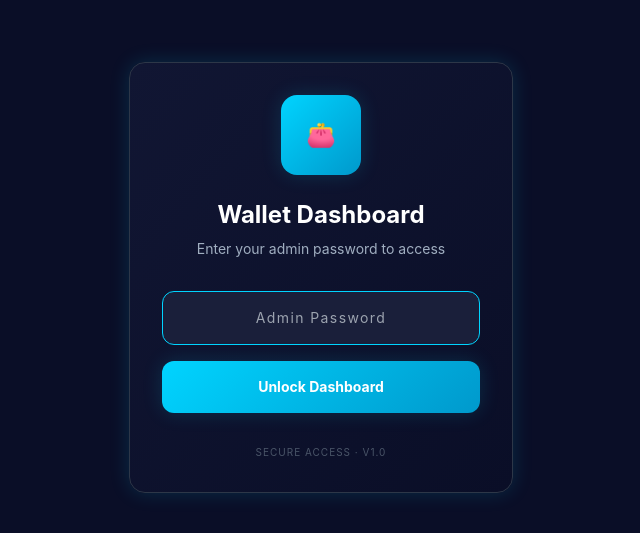
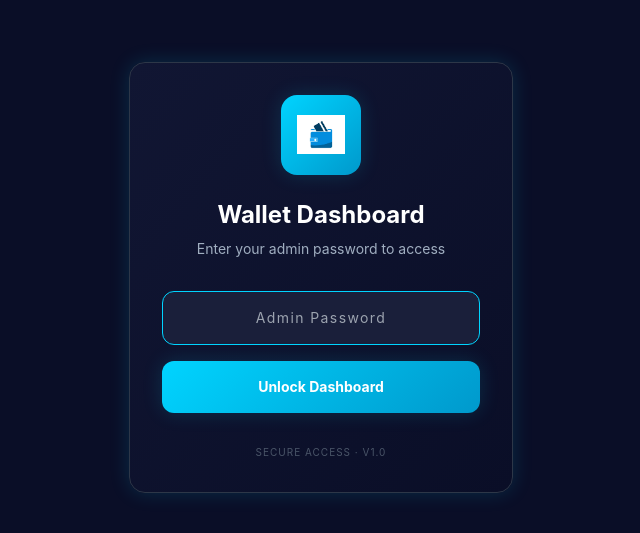
Before and after one commit to Jeff-YANGONtv/WALLET, a website: page public/index.html in a window 1280 px wide. Shown: the part 123-656 px from the top of the page, without its empty margins (319-959 px from the left). Drawn offline with nearby package versions, Linux system fonts and the light colour scheme.

Commit message:
feat: replace emoji with wallet icon image

```diff
--- a/public/index.html
+++ b/public/index.html
@@ -57,7 +57,7 @@
 <div id="loginScreen" class="fixed inset-0 z-[100] bg-[#0a0e27] flex items-center justify-center px-4">
   <div class="bg-gradient-to-br from-[#111633] to-[#0a0e27] rounded-2xl p-8 w-full max-w-sm border border-[#2d3748] glow-effect text-center">
     <div class="w-20 h-20 mx-auto rounded-2xl gradient-accent flex items-center justify-center mb-6 glow-effect">
-      <span class="text-2xl font-bold">👛</span>
+      <img src="/favicon.jpg" alt="Wallet" class="w-12 h-12 object-contain" style="image-rendering:auto;">
     </div>
     <h1 class="text-2xl font-bold mb-2">Wallet Dashboard</h1>
     <p class="text-sm text-[#a0aec0] mb-8">Enter your admin password to access</p>
@@ -79,7 +79,7 @@
   <header class="sticky top-0 z-30 bg-gradient-to-b from-[#111633] to-[#0a0e27] border-b border-[#2d3748]">
     <div class="flex items-center justify-between px-4 py-4">
       <div class="flex items-center gap-3">
-        <div class="w-10 h-10 rounded-xl gradient-accent flex items-center justify-center font-bold text-sm glow-effect">👛</div>
+        <div class="w-10 h-10 rounded-xl gradient-accent flex items-center justify-center font-bold text-sm glow-effect overflow-hidden"><img src="/favicon.jpg" alt="Wallet" class="w-full h-full object-cover"></div>
         <div>
           <div class="text-sm font-bold tracking-tight">Wallet Manager</div>
           <div class="text-[11px] text-[#a0aec0]" id="onlineStatus">Ready</div>
```
Also changed, not shown: public/wallet-icon.svg (added).
